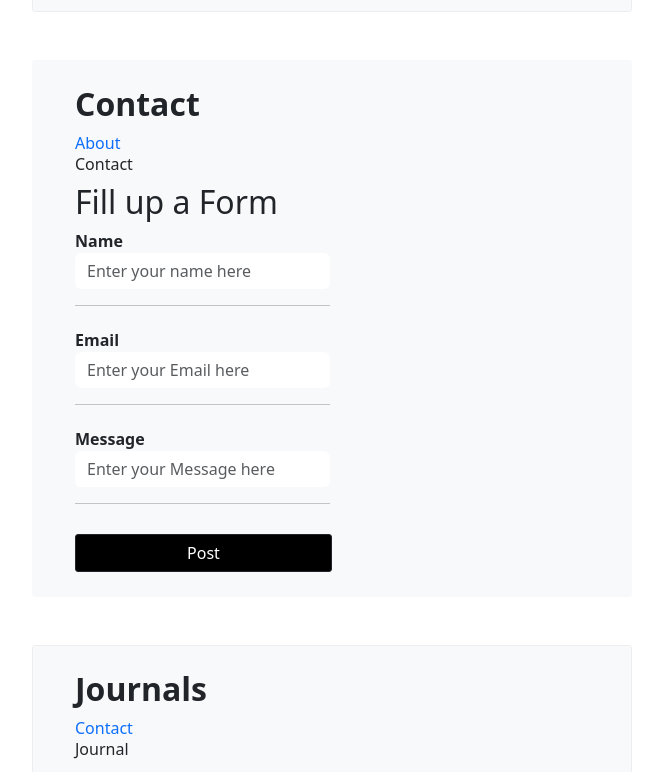
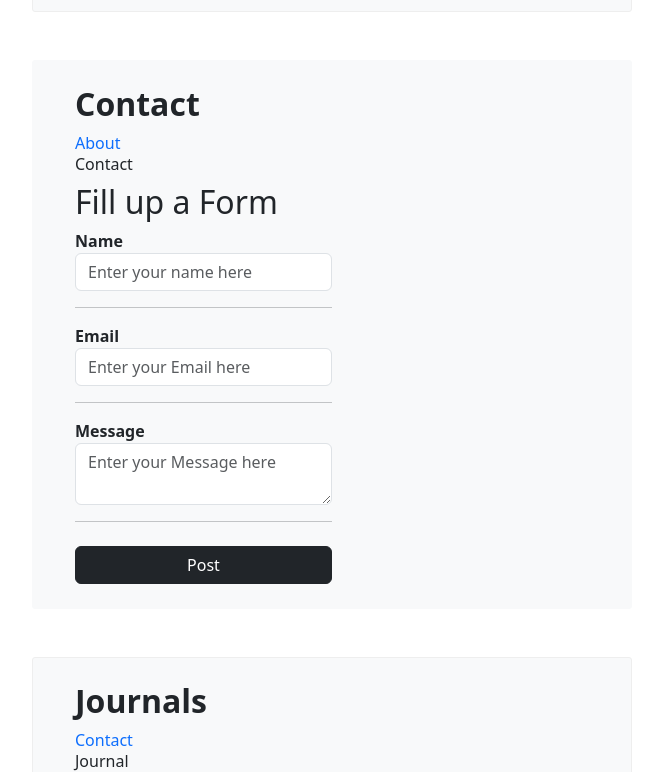
Before and after one commit to SUPRIYAKUKUNURU/TrendVault, a React (Create React App) app: page /shop in a window 1280 px wide. Shown: the part 1300-2072 px from the top of the page, without its empty margins (308-971 px from the left). Built offline with nearby package versions, Linux system fonts and the light colour scheme.

Commit message:
Validations To Contact page

```diff
--- a/src/Contact.jsx
+++ b/src/Contact.jsx
@@ -1,43 +1,63 @@
-import React from "react";
-import "bootstrap/dist/css/bootstrap.min.css"; // Import Bootstrap CSS
+import React, { useState } from "react";
+import "bootstrap/dist/css/bootstrap.min.css";
 
 function Contact() {
+  const [formData, setFormData] = useState({ name: "", email: "", message: "" });
+  const [errors, setErrors] = useState({});
+
+  const validate = () => {
+    let tempErrors = {};
+    if (!formData.name.trim()) tempErrors.name = "Name is required";
+    if (!formData.email.trim()) {
+      tempErrors.email = "Email is required";
+    } else if (!/^[^\s@]+@[^\s@]+\.[^\s@]+$/.test(formData.email)) {
+      tempErrors.email = "Invalid email format";
+    }
+    if (!formData.message.trim()) tempErrors.message = "Message is required";
+    setErrors(tempErrors);
+    return Object.keys(tempErrors).length === 0;
+  };
+
+  const handleChange = (e) => {
+    setFormData({ ...formData, [e.target.name]: e.target.value });
+  };
+
+  const handleSubmit = (e) => {
+    e.preventDefault();
+    if (validate()) {
+      alert("Form submitted successfully!");
+      setFormData({ name: "", email: "", message: "" });
+      setErrors({});
+    }
+  };
+
   return (
-    <div className="container mt-4 mb-5 " style={{backgroundColor:"#f8f9fa",border:"1px solid #f8f9fa",borderRadius:"3px",width:"600px"}}>
-      <div className="  mt-4 mb-4">
+    <div className="container mt-4 mb-5" style={{ backgroundColor: "#f8f9fa", border: "1px solid #f8f9fa", borderRadius: "3px", width: "600px" }}>
+      <div className="mt-4 mb-4">
         <div className="col-md-6 col-sm-12">
           <div style={{ marginLeft: "30px" }}>
             <h2><b>Contact</b></h2>
-            <form>
+            <form onSubmit={handleSubmit}>
               <a href="#" style={{ textDecoration: "none" }}>About</a>
               <h6>Contact</h6>
 
               <h2>Fill up a Form</h2>
-              <label>
-                <b>Name</b><br />
-                <input type="text" placeholder="Enter your name here"
-                  className="form-control" style={{ border: "white" }} />
-                <hr />
-              </label><br />
+              <label><b>Name</b></label>
+              <input type="text" name="name" placeholder="Enter your name here" className="form-control" value={formData.name} onChange={handleChange} />
+              {errors.name && <small className="text-danger">{errors.name}</small>}
+              <hr />
 
-              <label>
-                <b>Email</b><br />
-                <input type="text" placeholder="Enter your Email here"
-                  className="form-control" style={{ border: "white" }} />
-                <hr />
-              </label><br />
+              <label><b>Email</b></label>
+              <input type="email" name="email" placeholder="Enter your Email here" className="form-control" value={formData.email} onChange={handleChange} />
+              {errors.email && <small className="text-danger">{errors.email}</small>}
+              <hr />
 
-              <label>
-                <b>Message</b><br />
-                <input type="text" placeholder="Enter your Message here"
-                  className="form-control" style={{ border: "white" }} />
-                <hr />
-              </label>
+              <label><b>Message</b></label>
+              <textarea name="message" placeholder="Enter your Message here" className="form-control" value={formData.message} onChange={handleChange}></textarea>
+              {errors.message && <small className="text-danger">{errors.message}</small>}
+              <hr />
 
-              <button className="btn btn-dark w-100 mt-2"
-                style={{ backgroundColor: "black", color: "white", borderRadius: "3px" }}>
-                Post
-              </button>
+              <button type="submit" className="btn btn-dark w-100 mt-2">Post</button>
             </form>
           </div>
         </div>
```
Also changed, not shown: src/Shop.jsx (+59 -75 lines).
